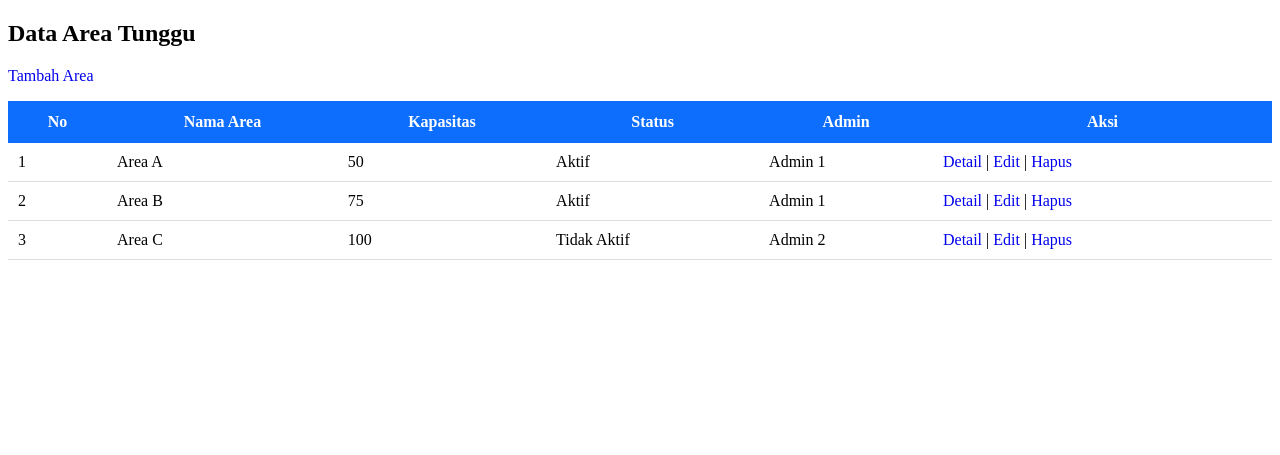
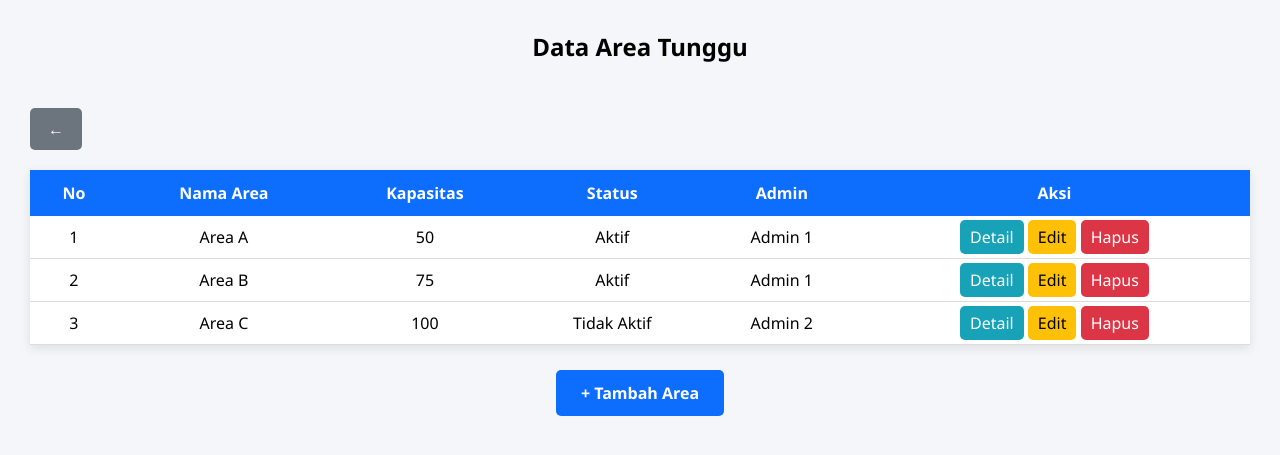
Before and after one commit to denissaputri1234-stack/Pelabuhan, a PHP site: page /admin/areaTunggu/index.php in a window 1280 px wide. Shown: the top 455 px of the page. Run offline with PHP 8.4, Linux system fonts and the light colour scheme; data comes from the database, SQL or seed files in the repository.

Commit message:
area tunggu

```diff
--- a/admin/areaTunggu/index.php
+++ b/admin/areaTunggu/index.php
@@ -20,11 +20,13 @@ $data = mysqli_query($koneksi, $query);
 </head>
 <body>
 
+
+
 <h2>Data Area Tunggu</h2>
 
-<p>
-    <a href="tambah.php">Tambah Area</a>
-</p>
+<a href="../dashboard.php" class="btn-kembali">
+    ←
+</a>
 
 <table>
 
@@ -52,9 +54,12 @@ $data = mysqli_query($koneksi, $query);
             <td><?= $row['nama']; ?></td>
 
             <td>
-                <a href="detail.php?id=<?= $row['id_area']; ?>">Detail</a> |
-                <a href="edit.php?id=<?= $row['id_area']; ?>">Edit</a> |
-                <a href="proses/hapus.php?id=<?= $row['id_area']; ?>"
+                <a class="detail" href="detail.php?id=<?= $row['id_area']; ?>">Detail</a>
+
+                <a class="edit" href="edit.php?id=<?= $row['id_area']; ?>">Edit</a>
+
+                <a class="hapus"
+                   href="proses/hapus.php?id=<?= $row['id_area']; ?>"
                    onclick="return confirm('Apakah Anda yakin ingin menghapus data ini?')">
                     Hapus
                 </a>
@@ -66,7 +71,7 @@ $data = mysqli_query($koneksi, $query);
     <?php } else { ?>
 
         <tr>
-            <td colspan="6" style="text-align: center;">
+            <td colspan="6" style="text-align:center;">
                 Data area tunggu belum tersedia.
             </td>
         </tr>
@@ -75,5 +80,11 @@ $data = mysqli_query($koneksi, $query);
 
 </table>
 
+<div class="tambah-area">
+    <a href="tambah.php" class="btn-tambah">
+        + Tambah Area
+    </a>
+</div>
+
 </body>
 </html>
--- a/assets/css/table.css
+++ b/assets/css/table.css
@@ -1,18 +1,32 @@
+body{
+    background:#f4f6f9;
+    font-family:Segoe UI, sans-serif;
+    margin:30px;
+}
+
+h2{
+    text-align:center;
+    margin-bottom:25px;
+}
+
 table{
     width:100%;
     border-collapse:collapse;
     background:white;
+    box-shadow:0 3px 10px rgba(0,0,0,.1);
 }
 
 table th{
     background:#0d6efd;
     color:white;
     padding:12px;
+    text-align:center;
 }
 
 table td{
     padding:10px;
     border-bottom:1px solid #ddd;
+    text-align:center;
 }
 
 table tr:hover{
@@ -24,20 +38,81 @@ a{
 }
 
 .btn{
-    padding:6px 10px;
+    display:inline-block;
+    background:#0d6efd;
+    color:white;
+    padding:10px 18px;
     border-radius:5px;
-    color:white;
+    margin-top:20px;
+    margin-right:10px;
+}
+
+.btn:hover{
+    background:#0056b3;
 }
 
 .detail{
     background:#17a2b8;
+    color:white;
+    padding:6px 10px;
+    border-radius:5px;
 }
 
 .edit{
     background:#ffc107;
     color:black;
+    padding:6px 10px;
+    border-radius:5px;
 }
 
 .hapus{
     background:#dc3545;
+    color:white;
+    padding:6px 10px;
+    border-radius:5px;
 }
+
+.detail:hover{
+    background:#138496;
+}
+
+.edit:hover{
+    background:#e0a800;
+}
+
+.hapus:hover{
+    background:#c82333;
+}
+
+.btn-kembali{
+    display:inline-block;
+    margin:20px 0;
+    padding:10px 18px;
+    background:#6c757d;
+    color:#fff;
+    border-radius:5px;
+    text-decoration:none;
+}
+
+.btn-kembali:hover{
+    background:#5a6268;
+}
+
+.tambah-area{
+    text-align:center;
+    margin-top:25px;
+}
+
+.btn-tambah{
+    display:inline-block;
+    background:#0d6efd;
+    color:#fff;
+    padding:12px 25px;
+    border-radius:5px;
+    text-decoration:none;
+    font-weight:bold;
+}
+
+.btn-tambah:hover{
+    background:#0b5ed7;
+}
```
Also changed, not shown: admin/areaTunggu/detail.php (+37 -25 lines), admin/areaTunggu/edit.php (+29 -17 lines), admin/areaTunggu/tambah.php (+15 -8 lines), assets/css/form.css (+41 -0 lines).
